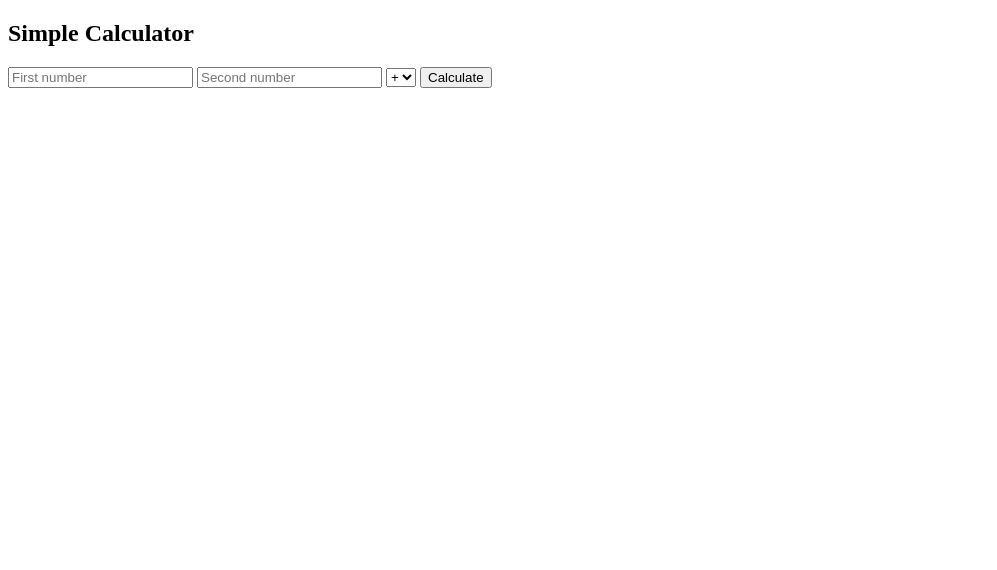
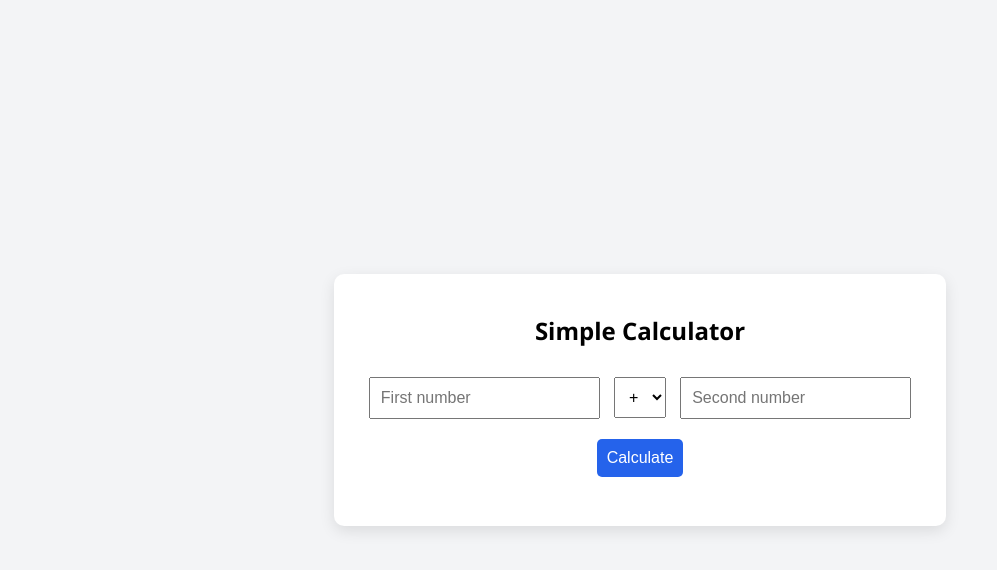
Before and after one commit to esaqi73/calculator, a plain HTML site: page index.html in a window 1280 px wide. Shown: the whole page, without its empty margins (0-997 px from the left). Drawn offline with Linux system fonts and the light colour scheme.

Commit message:
Update index.html

```diff
--- a/index.html
+++ b/index.html
@@ -1,20 +1,62 @@
 <!DOCTYPE html>
-<html>
+<html lang="en">
 <head>
-    <title>Simple Calculator</title>
+  <meta charset="UTF-8">
+  <title>Modern Calculator</title>
+  <style>
+    body {
+      background: #f3f4f6;
+      font-family: 'Segoe UI', sans-serif;
+      display: flex;
+      align-items: center;
+      justify-content: center;
+      height: 100vh;
+      margin: 0;
+    }
+    .calculator {
+      background: white;
+      padding: 20px 30px;
+      border-radius: 10px;
+      box-shadow: 0 5px 15px rgba(0,0,0,0.1);
+      text-align: center;
+    }
+    input, select, button {
+      padding: 10px;
+      margin: 10px 5px;
+      font-size: 1rem;
+    }
+    button {
+      background-color: #2563eb;
+      color: white;
+      border: none;
+      border-radius: 5px;
+      cursor: pointer;
+    }
+    button:hover {
+      background-color: #1d4ed8;
+    }
+    #result {
+      margin-top: 15px;
+      font-size: 1.2rem;
+      font-weight: bold;
+    }
+  </style>
 </head>
 <body>
+  <div class="calculator">
     <h2>Simple Calculator</h2>
     <input id="num1" type="number" placeholder="First number">
+    <select id="operator">
+      <option value="+">+</option>
+      <option value="-">−</option>
+      <option value="*">×</option>
+      <option value="/">÷</option>
+    </select>
     <input id="num2" type="number" placeholder="Second number">
-    <select id="operator">
-        <option>+</option>
-        <option>-</option>
-        <option>*</option>
-        <option>/</option>
-    </select>
+    <br>
     <button onclick="calculate()">Calculate</button>
     <p id="result"></p>
+  </div>
 
   <script>
     function calculate() {
@@ -23,14 +65,17 @@
       let op = document.getElementById('operator').value;
       let result;
 
-            switch(op) {
+      if (isNaN(num1) || isNaN(num2)) {
+        result = "Please enter valid numbers.";
+      } else {
+        switch (op) {
           case '+': result = num1 + num2; break;
           case '-': result = num1 - num2; break;
           case '*': result = num1 * num2; break;
-                case '/':
-                    result = num2 !== 0 ? num1 / num2 : 'Cannot divide by zero';
-                    break;
+          case '/': result = num2 !== 0 ? num1 / num2 : "Cannot divide by zero"; break;
         }
+      }
+
       document.getElementById('result').innerText = "Result: " + result;
     }
   </script>
```
Lines whose indentation alone changed are shown as unchanged.
